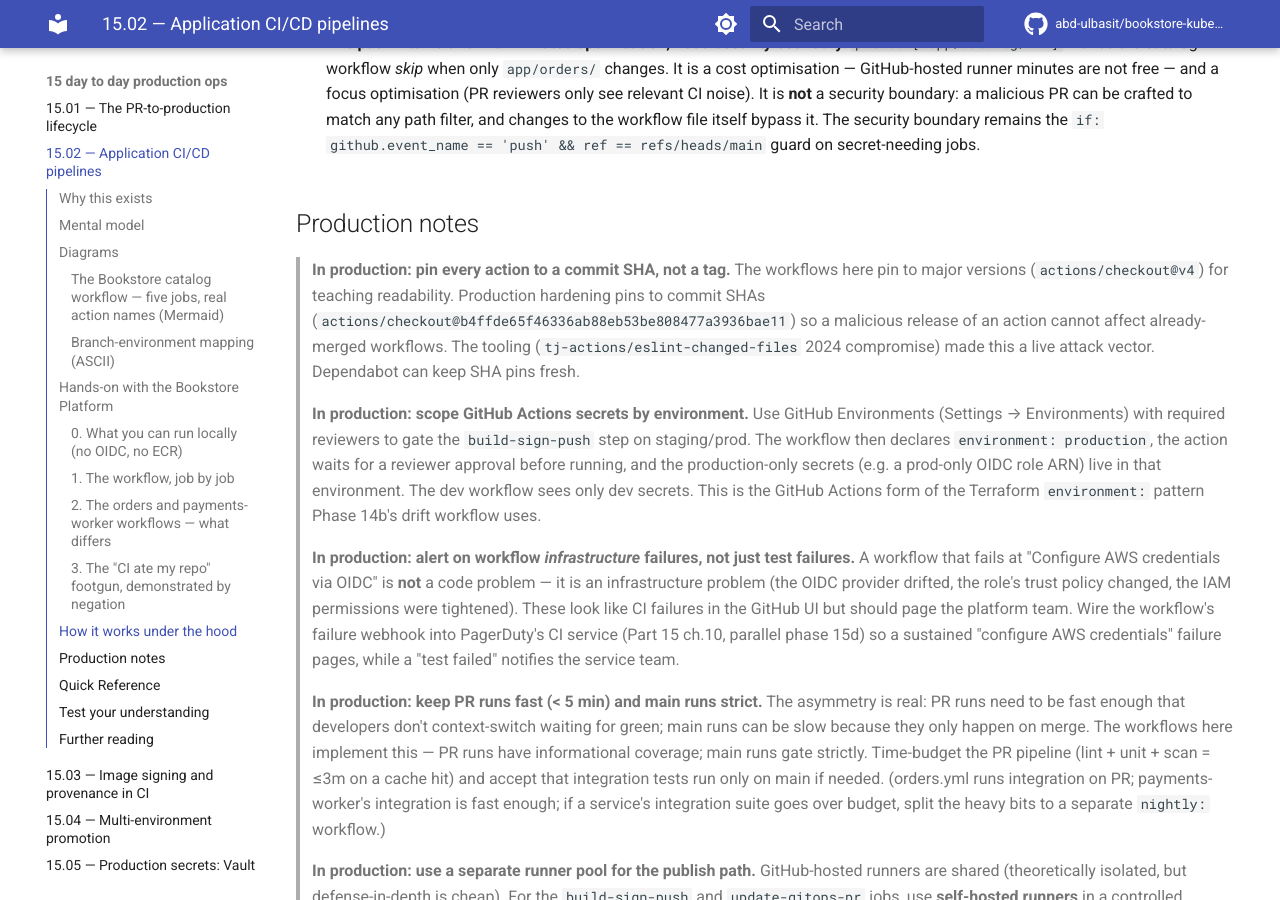
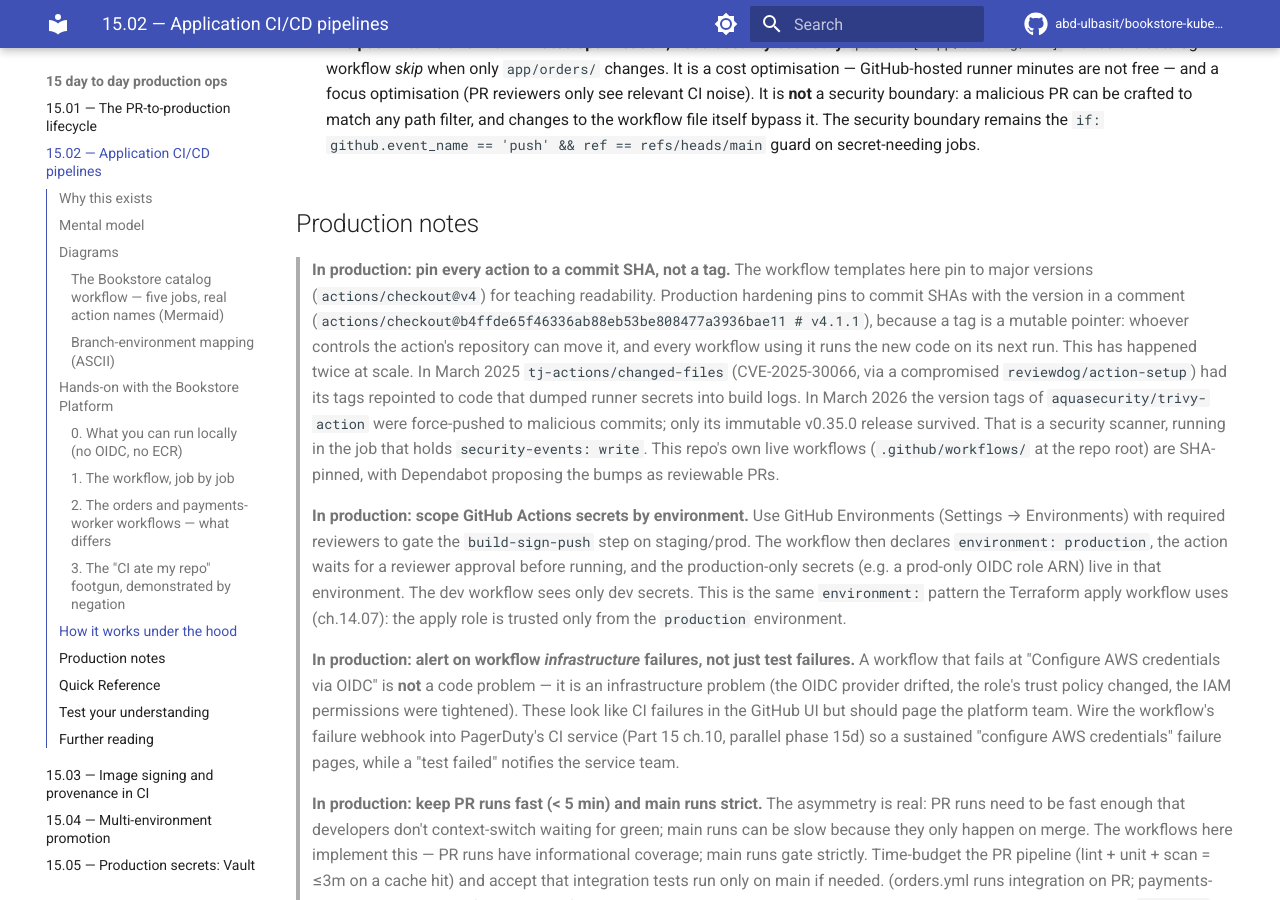
Before and after one commit to abd-ulbasit/bookstore-kubernetes-guide, an MkDocs documentation site: the page built from full-guide/15-day-to-day-production-ops/02-application-cicd-pipelines.md, in a window 1280 px wide and 900 px high, scrolled down 10485 px. Built offline with MkDocs 1.6.1 and Material for MkDocs 9.7.7, drawn with Linux system fonts in a browser that asks for light colours; comment, search, counter and statistics services are not loaded.

Commit message:
Fix the SHA-pinning note's incident history in ch.15.02
The production note cited a "tj-actions/eslint-changed-files 2024
compromise". The incident was tj-actions/changed-files, March 2025
(CVE-2025-30066), via a compromised reviewdog/action-setup. Its tags
were repointed to code that dumped runner secrets into build logs.

Add the second, closer-to-home case: in March 2026 trivy-action's
version tags were force-pushed to malicious commits, and only the
immutable v0.35.0 release survived. That is a scanner this repo runs.
Show the SHA pin with its version comment, and point to the repo's own
SHA-pinned live workflows and Dependabot. Also fix the cross-reference
that said the drift workflow is where the environment pattern comes
from. It is the Terraform apply workflow (ch.14.07).

Co-Authored-By: Claude Opus 5.5 <noreply@anthropic.com>

```diff
--- a/full-guide/15-day-to-day-production-ops/02-application-cicd-pipelines.md
+++ b/full-guide/15-day-to-day-production-ops/02-application-cicd-pipelines.md
@@ -542,13 +542,21 @@ makes the safe pattern *enforceable at admission* via Kyverno
 ## Production notes
 
 > **In production: pin every action to a commit SHA, not a tag.** The
-> workflows here pin to major versions (`actions/checkout@v4`) for
-> teaching readability. Production hardening pins to commit SHAs
-> (`actions/checkout@b4ffde65f46336ab88eb53be808477a3936bae11`) so a
-> malicious release of an action cannot affect already-merged
-> workflows. The tooling (`tj-actions/eslint-changed-files` 2024
-> compromise) made this a live attack vector. Dependabot can keep SHA
-> pins fresh.
+> workflow templates here pin to major versions (`actions/checkout@v4`)
+> for teaching readability. Production hardening pins to commit SHAs
+> with the version in a comment
+> (`actions/checkout@b4ffde65f46336ab88eb53be808477a3936bae11 # v4.1.1`),
+> because a tag is a mutable pointer: whoever controls the action's
+> repository can move it, and every workflow using it runs the new code
+> on its next run. This has happened twice at scale. In March 2025
+> `tj-actions/changed-files` (CVE-2025-30066, via a compromised
+> `reviewdog/action-setup`) had its tags repointed to code that dumped
+> runner secrets into build logs. In March 2026 the version tags of
+> `aquasecurity/trivy-action` were force-pushed to malicious commits; only
+> its immutable v0.35.0 release survived. That is a security scanner,
+> running in the job that holds `security-events: write`. This repo's
+> own live workflows (`.github/workflows/` at the repo root) are
+> SHA-pinned, with Dependabot proposing the bumps as reviewable PRs.
 
 > **In production: scope GitHub Actions secrets by environment.** Use
 > GitHub Environments (Settings → Environments) with required reviewers
@@ -556,8 +564,9 @@ makes the safe pattern *enforceable at admission* via Kyverno
 > declares `environment: production`, the action waits for a reviewer
 > approval before running, and the production-only secrets (e.g. a
 > prod-only OIDC role ARN) live in that environment. The dev workflow
-> sees only dev secrets. This is the GitHub Actions form of the
-> Terraform `environment:` pattern Phase 14b's drift workflow uses.
+> sees only dev secrets. This is the same `environment:` pattern the Terraform apply
+> workflow uses (ch.14.07): the apply role is trusted only from the
+> `production` environment.
 
 > **In production: alert on workflow *infrastructure* failures, not
 > just test failures.** A workflow that fails at "Configure AWS
```
